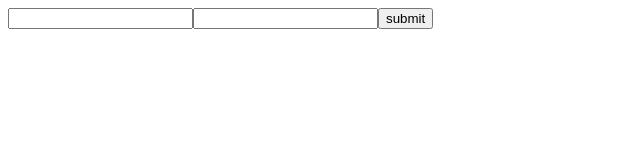
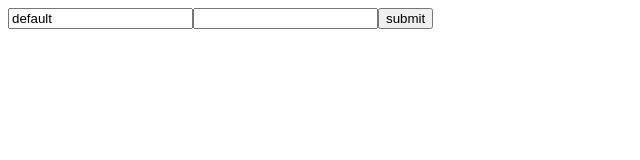
Before and after one commit to johnsonhoo0731/react-form, a React (Create React App) app: page / in a window 1280 px wide. Shown: the top 160 px of the page, without its empty margins (0-640 px from the left). Built offline with nearby package versions, Linux system fonts and the light colour scheme.

Commit message:
:tada: add form

```diff
--- a/src/App.tsx
+++ b/src/App.tsx
@@ -1,12 +1,12 @@
-// import { useEffect } from 'react'
-import { Form, Field } from './components'
+import { useEffect } from 'react'
+import { Form, Field, useForm } from './components'
 
 function App() {
-  // const form = useForm()
+  const form = useForm()
 
-  // useEffect(() => {
-  //   form.setFieldValue({ username: 'default' })
-  // }, [form])
+  useEffect(() => {
+    form.setFieldValue({ username: 'default' })
+  }, [form])
 
   return (
     <div>
@@ -14,7 +14,7 @@ function App() {
         username: string
         password: string
       }>
-        // form={form}
+        form={form}
         onFinish={(data) => {
           console.log(data)
         }}
--- a/src/components/field-form/field.tsx
+++ b/src/components/field-form/field.tsx
@@ -1,4 +1,4 @@
-import React, { useContext, useLayoutEffect, useReducer } from 'react'
+import React, { useContext, useEffect, useLayoutEffect, useReducer } from 'react'
 import FieldContext from './field-context'
 import { FieldType } from './interface'
 
@@ -12,7 +12,7 @@ export default function Field<TName extends string = string>(
 
   const [, forceUpdate] = useReducer((x) => x + 1, 0)
 
-  useLayoutEffect(() => {
+  useEffect(() => {
     const unRegister = registerFieldEntities({
       props,
       onStoreChange: forceUpdate,
@@ -38,7 +38,11 @@ export default function Field<TName extends string = string>(
     }
   }
   const returnChildNode = React.Children.map(children, (child) => {
-    return React.cloneElement(child, getControlled(child.props))
+    console.log(child)
+    return React.cloneElement(
+      child as React.ReactElement,
+      getControlled((child as React.ReactElement).props)
+    )
   })
 
   return <React.Fragment>{returnChildNode}</React.Fragment>
--- a/src/components/field-form/use-form.ts
+++ b/src/components/field-form/use-form.ts
@@ -5,9 +5,10 @@ import {
   CallbackKey,
   ErrorType,
   RegisterEntities,
+  Store
 } from './interface'
 
-class FormStore<T extends Record<string, number | string>> {
+class FormStore<T extends Store> {
   private store: T
   private fieldEntities = [] as EntitiesType<keyof T>[]
   private callbacks = {} as CallbackKey<T>
@@ -86,7 +87,7 @@ class FormStore<T extends Record<string, number | string>> {
   }
 }
 
-export default function useForm<T extends Record<string, string | number>>(
+export default function useForm<T extends Store>(
   form?: FormInstance<T>
 ) {
   const formRef = useRef<FormInstance<T> | null>(null)
```
Also changed, not shown: src/components/field-form/interface.ts (+16 -3 lines).
